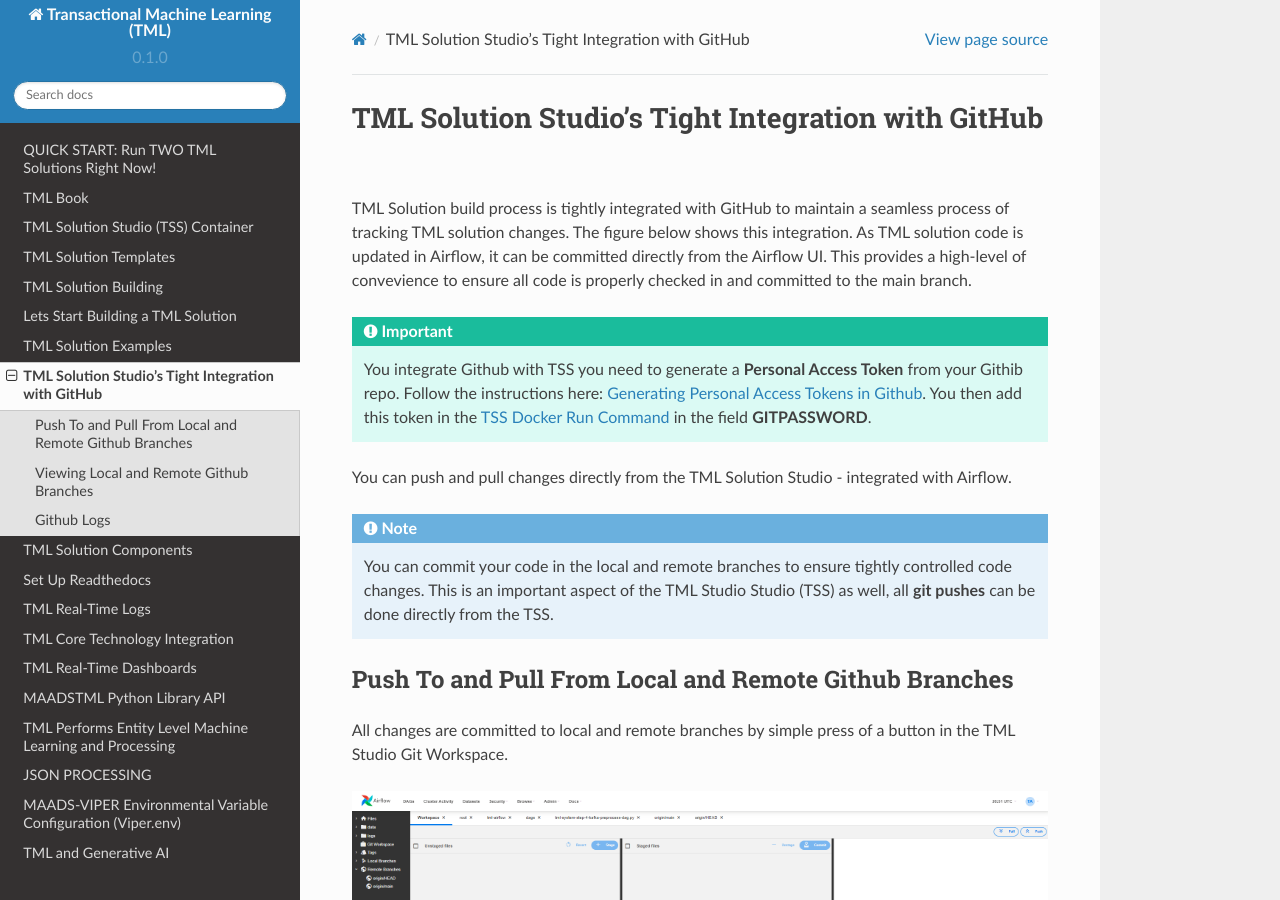
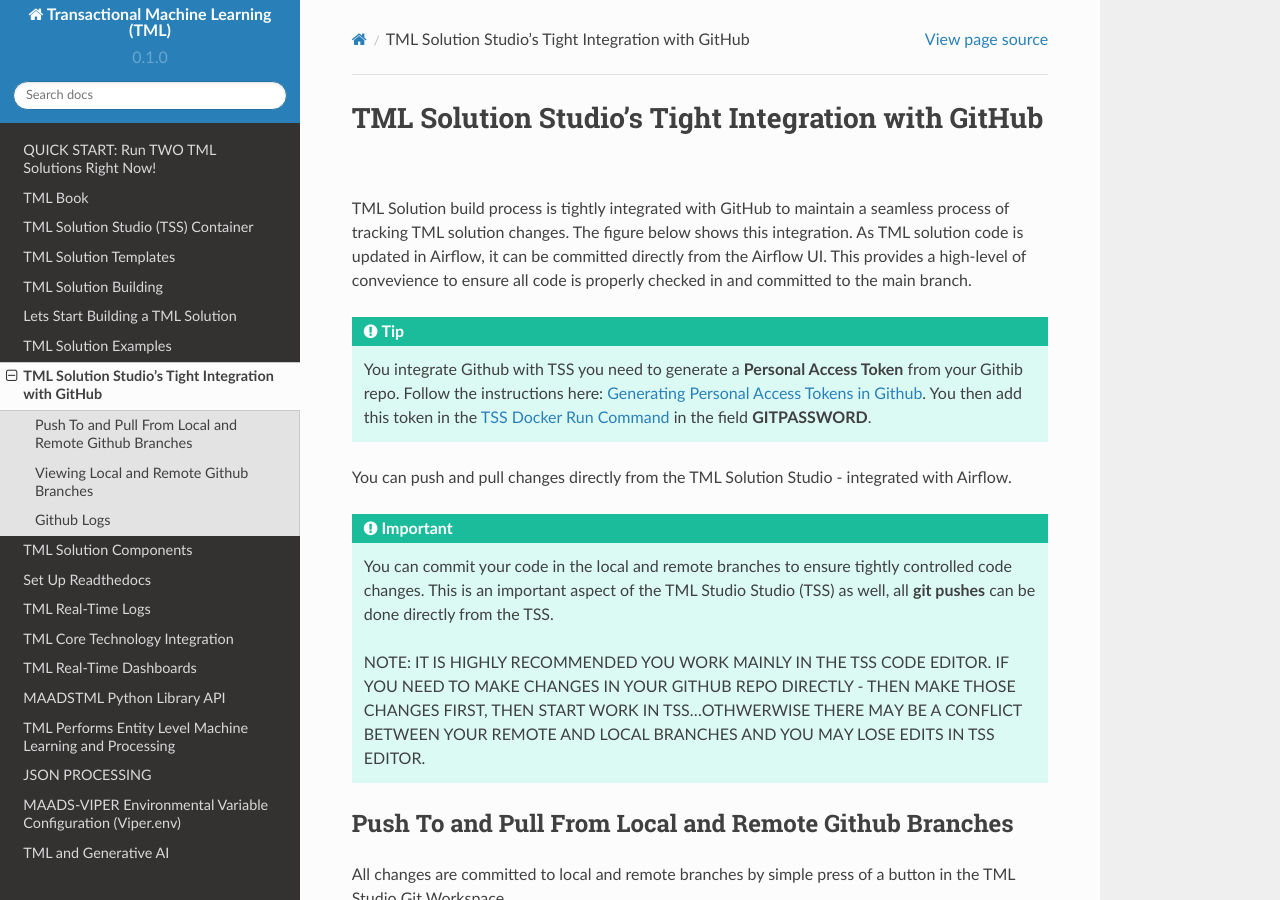
Before and after one commit to smaurice101/readthedocs, a Sphinx documentation site: the page built from docs/source/git.rst, in a window 1280 px wide and 900 px high. Built offline with Sphinx 7.4.7 and the Read the Docs theme 2.0.0, drawn with Linux system fonts in a browser that asks for light colours.

Commit message:
Update git.rst

```diff
--- a/docs/source/git.rst
+++ b/docs/source/git.rst
@@ -3,16 +3,19 @@
 
 TML Solution build process is tightly integrated with GitHub to maintain a seamless process of tracking TML solution changes.  The figure below shows this integration.  As TML solution code is updated in Airflow, it can be committed directly from the Airflow UI.  This provides a high-level of convevience to ensure all code is properly checked in and committed to the main branch.
 
-.. important::
+.. tip::
    You integrate Github with TSS you need to generate a **Personal Access Token** from your Githib repo.  Follow the instructions here: :ref:`Generating Personal
    Access Tokens in Github`.  You then add this token in the :ref:`TSS Docker Run Command` in the field **GITPASSWORD**.
 
 
 You can push and pull changes directly from the TML Solution Studio - integrated with Airflow.
 
-.. note::
+.. important::
 
-   You can commit your code in the local and remote branches to ensure tightly controlled code changes.  This is an important aspect of the TML Studio Studio (TSS) as    well, all **git pushes** can be done directly from the TSS.
+   You can commit your code in the local and remote branches to ensure tightly controlled code changes.  This is an important aspect of the TML Studio Studio (TSS)
+   as well, all **git pushes** can be done directly from the TSS.
+
+   NOTE: IT IS HIGHLY RECOMMENDED YOU WORK MAINLY IN THE TSS CODE EDITOR.  IF YOU NEED TO MAKE CHANGES IN YOUR GITHUB REPO DIRECTLY - THEN MAKE THOSE CHANGES FIRST, THEN START WORK IN TSS...OTHWERWISE THERE MAY BE A CONFLICT BETWEEN YOUR REMOTE AND LOCAL BRANCHES AND YOU MAY LOSE EDITS IN TSS EDITOR.
 
 
 Push To and Pull From Local and Remote Github Branches
```
